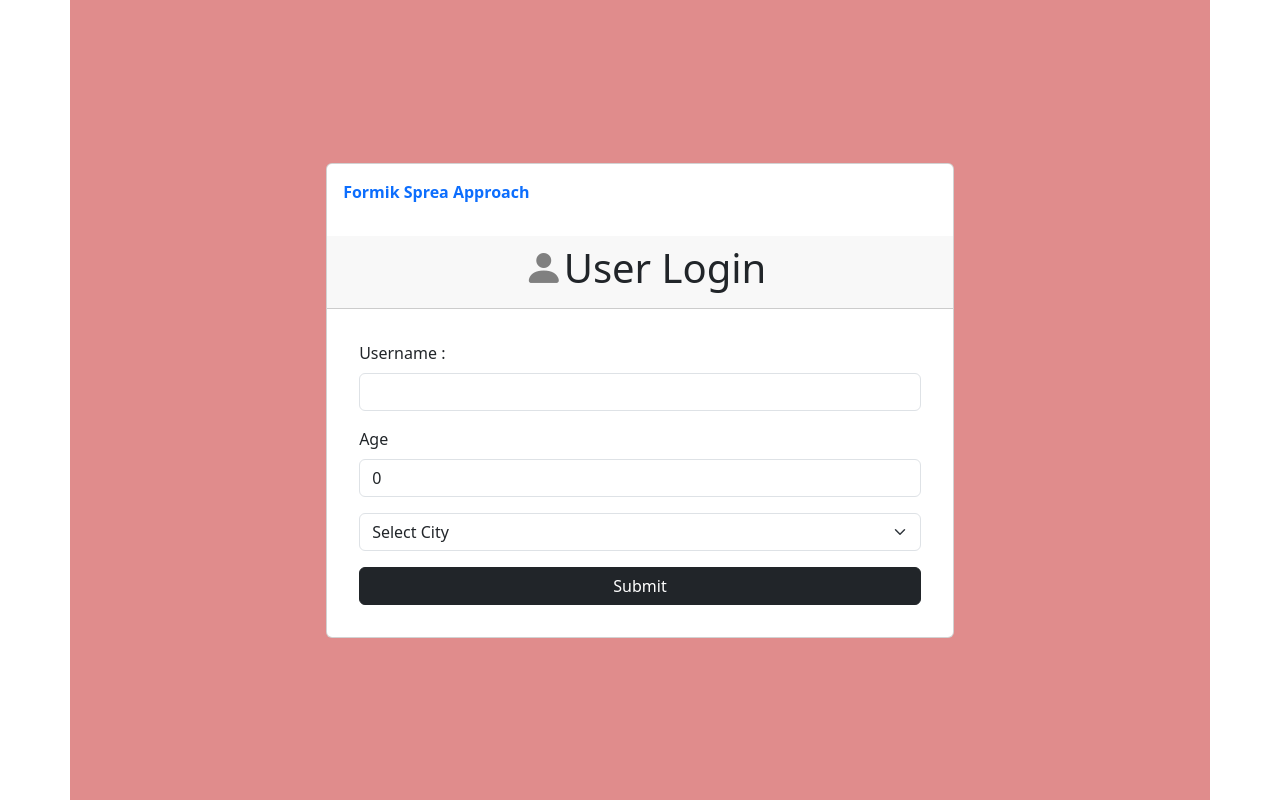
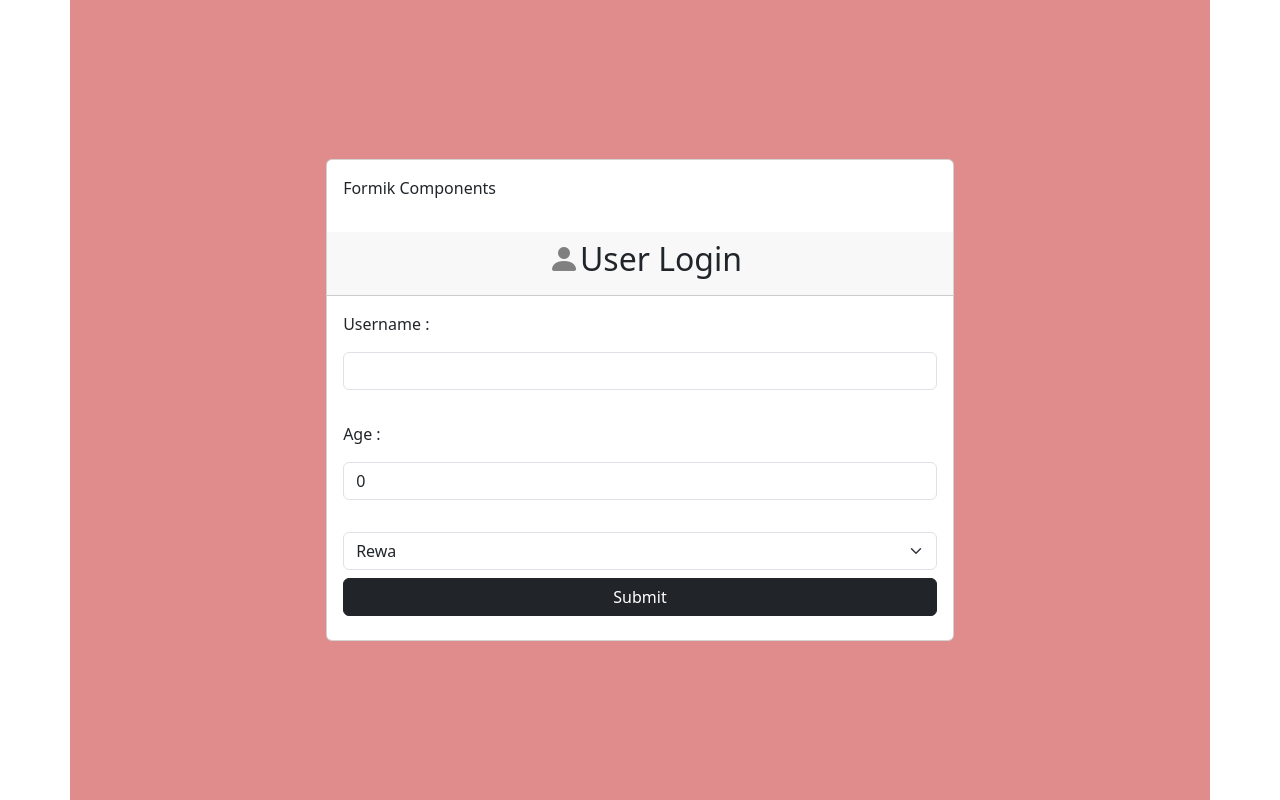
Before and after one commit to Himanshu12866/UI-react, a React (Vite) app in the folder learnreact/: page / in a window 1280 px wide. Built offline with nearby package versions, Linux system fonts and the light colour scheme.

Commit message:
"Updated App.jsx to import and render FormDemo6 instead of FormDemo5, and renamed 'Formik Sprea Approach' to 'Formik Spread Approach' in formdemo5.jsx"

```diff
--- a/learnreact/src/App.jsx
+++ b/learnreact/src/App.jsx
@@ -2,7 +2,8 @@
 import "./component/login.component.css";
 import "./component/input.component.css";
 import "./App.css"
-import FormDemo5 from "./component/formdemo5";
+import FormDemo6 from "./component/formdemo6";
+// import FormDemo5 from "./component/formdemo5";
 // import FormDemo2 from "./component/formValidation1";
 // import FormDemo3 from "./component/formDemo3";
 // import FormDemo4 from "./component/formikSpread";
@@ -35,7 +36,8 @@ function App() {
       {/* <FormDemo2/> */}
       {/* <FormDemo3/> */}
       {/* <FormDemo4 /> */}
-      <FormDemo5/>
+      {/* <FormDemo5/> */}
+      <FormDemo6 />
     </div>
   )
 }
--- a/learnreact/src/component/formdemo5.jsx
+++ b/learnreact/src/component/formdemo5.jsx
@@ -21,7 +21,7 @@ export default function FormDemo5() {
     return (
         <section className="d-flex justify-content-center align-items-center w-75">
             <div className="card w-75">
-                <p className="p-3 text-primary fw-bold">Formik Sprea Approach</p>
+                <p className="p-3 text-primary fw-bold">Formik Spread Approach</p>
                 <div className="card-header text-center">
                     <h1><span className="bi bi-person-fill"></span>User Login</h1>
                 </div>
--- /dev/null
+++ b/learnreact/src/component/formdemo6.jsx
@@ -0,0 +1,51 @@
+
+import { Formik, Form, Field, ErrorMessage } from "formik";
+import *as yup from "yup"
+
+export default function FormDemo6() {
+    return (
+        <section className="d-flex justify-content-center align-items-center w-75">
+            <div className="card w-75">
+                <p className="p-3">Formik Components</p>
+                <div className="card-header text-center">
+                    <h2><span className="bi bi-person-fill"></span>User Login</h2>
+                </div>
+                <div className="card-body">
+                    <Formik initialValues={
+                        {
+                            username: "",
+                            age: 0
+
+                        }
+                    }
+
+
+                    validationSchema = {
+                        yup.object({
+                            username: yup.string().required("Username is required"),
+                            age: yup.number().required("Age is required").positive().integer()
+
+                        })
+                    }
+                    onSubmit={ (values) => {
+                        console.log(values);
+                    }}
+                   >
+                    <Form>
+                        <label className="form-label">Username :</label>
+                        <Field className="form-control my-2" type="text" name="username"></Field>
+                        <ErrorMessage className="text-danger" name="username"></ErrorMessage><br></br>
+                        <label className="form-label">Age :</label>
+                        <Field className="form-control my-2" type="text" name="age"></Field>
+                        <span className="text-danger"><ErrorMessage  name="age"></ErrorMessage></span><br></br>
+                        <Field as="select" className="form-select" name="city">
+                            <option value="rewa">Rewa</option>
+                        </Field>
+                        <button className="btn btn-dark w-100 my-2" type="submit">Submit</button>
+                    </Form>
+                </Formik>
+            </div>
+        </div>
+        </section >
+    )
+}
```
